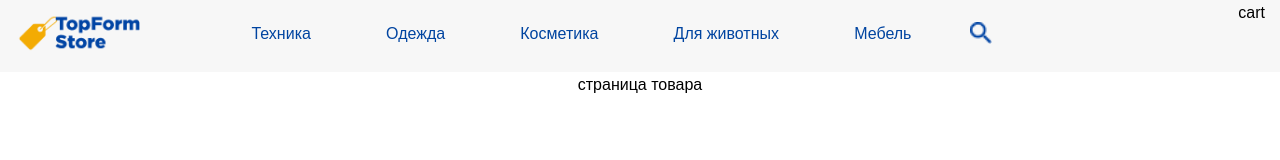
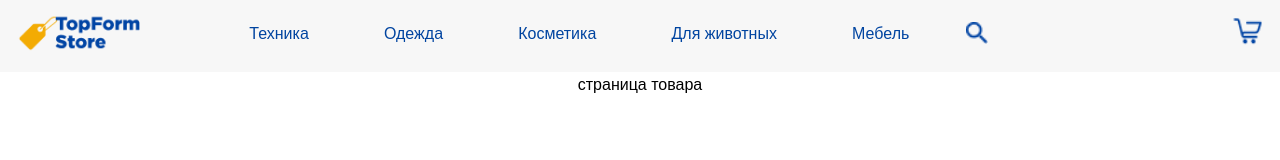
Before and after one commit to Maria0701/rss2022q3, a React (Create React App) app: page /product in a window 1280 px wide. Shown: the top 160 px of the page. Built offline with nearby package versions, Linux system fonts and the light colour scheme.

Commit message:
feat: add product cart to header

```diff
--- a/src/components/header/Header.tsx
+++ b/src/components/header/Header.tsx
@@ -2,6 +2,8 @@ import './header.css'
 import { Logo } from '../logo/Logo'
 import { NavHeader } from '../navHeader/NavHeader'
 import { SearchHeader } from '../search/searchHeader'
+import { ShoppingCart } from '../shoppingCart/ShoppingCart'
+
 export function Header() {
   return (
     <div className="header">
@@ -9,7 +11,7 @@ export function Header() {
         <Logo eltClass='header__logo'/>
         <NavHeader styleNav='header__navigation'/>
         <SearchHeader styleSearch='header__search'/>
-        <div>cart</div>
+        <ShoppingCart styleCart="header__cart"/>
       </div>
     </div>
   )
--- a/src/components/header/header.css
+++ b/src/components/header/header.css
@@ -18,3 +18,7 @@
   width: 210px;
   margin-top: 22px;
 }
+
+.header__cart {
+  margin-top: 17px;
+}
--- a/src/components/search/searchHeader.css
+++ b/src/components/search/searchHeader.css
@@ -1,6 +1,7 @@
 .img__search {
   width: 22px;
   height: 22px;
+  cursor: pointer;
 }
 .search__input {
   width: 210px;
--- /dev/null
+++ b/src/components/shoppingCart/ShoppingCart.tsx
@@ -0,0 +1,15 @@
+import './shoppingCart.css'
+import cart from './img/cart.png'
+import { Link } from 'react-router-dom'
+
+interface ICart {
+  styleCart: string
+}
+
+export function ShoppingCart({styleCart} : ICart) {
+  return (
+    <Link to='/' className={`img__cart ${styleCart}`}>
+      <img src={cart} alt="cart"/>
+    </Link>
+  )
+}
--- /dev/null
+++ b/src/components/shoppingCart/shoppingCart.css
@@ -0,0 +1,9 @@
+.img__cart{
+  width: 33px;
+  height: 30px;
+  cursor: pointer;
+}
+.img__cart img{
+  width: 100%;
+  height: 100%;
+}
```
Also changed, not shown: src/components/shoppingCart/img/cart.png (added).
